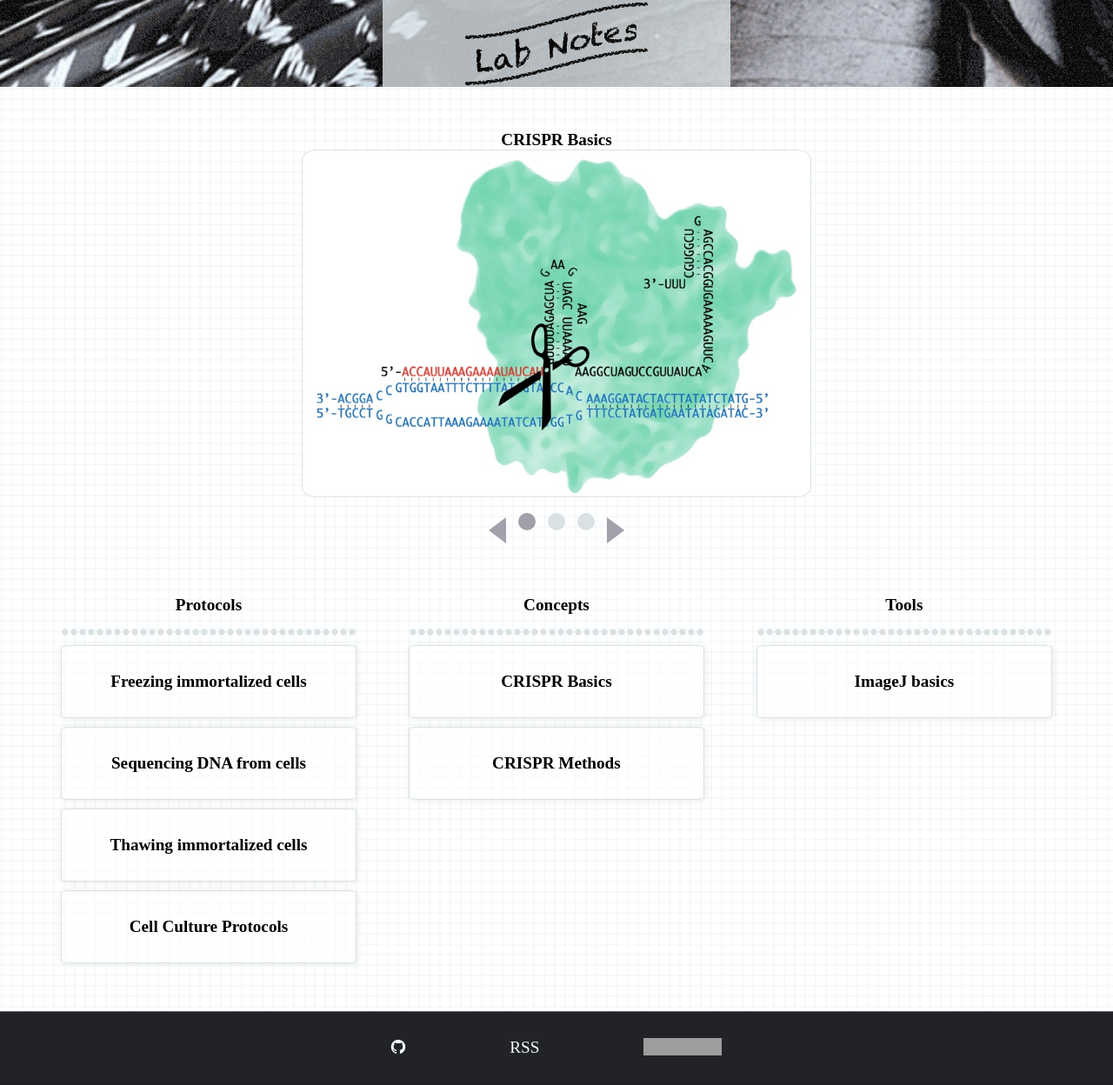
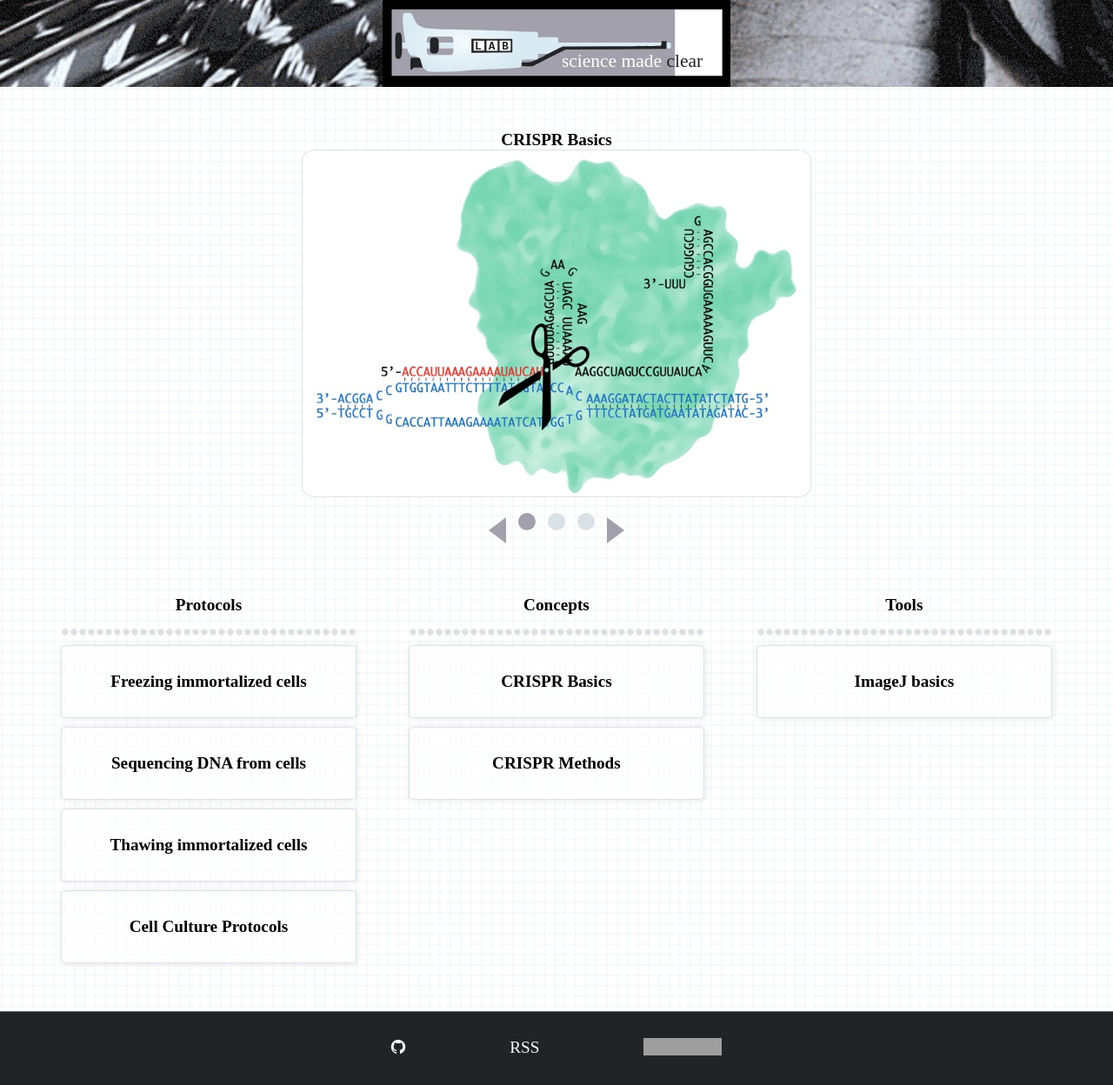
Before and after one commit to LeighHenderson/LeighHenderson.github.io, a Jekyll site: the page built from index.html, in a window 1280 px wide. Shown: the whole page at 87% size. Built offline with Jekyll 4.4.1, drawn with Linux system fonts in a browser that asks for light colours; grey boxes are pictures that could not be loaded.

Commit message:
Updated the logo by adding the by-line "science made clear."

```diff
--- a/_includes/header.html
+++ b/_includes/header.html
@@ -1,6 +1,6 @@
 <nav class="header"> <ul>
    <li class="logo"><a href={{ site.url }}>
-        <img src="{{ site.url }}/assets/logo.svg" alt="LCL pipettor logo">
+        <img src="{{ site.url }}/assets/logo_pipettor_LAB_science_made_clear_noborder.svg" alt="LAB pipettor logo">
     </a></li>
 
    <li><a href={{ site.url }}/concepts/>Concepts</a></li>
--- a/assets/css/home-page.css
+++ b/assets/css/home-page.css
@@ -49,8 +49,7 @@ main {
     background-repeat: repeat, repeat; } }
 
 .title {
-  background-color: #dae1e5;
-  opacity: 0.8;
+  background-color: black;
   margin: auto;
   height: 100%;
   width: 100%;
--- a/index.html
+++ b/index.html
@@ -11,7 +11,7 @@ stylesheets:
 
 <header class="crop-height">
     <div class="title">
-        <img src="/assets/logo_labnotes.gif" alt="Lab Notes Logo" style ="max-height:100%; display:block; margin:auto;">
+        <img src="/assets/logo_pipettor_LAB_science_made_clear_noborder.svg" alt="Lab Notes Logo" style ="max-height:100%; display:block; margin:auto;">
     </div>
 </header>
 
```
Also changed, not shown: Gemfile.lock, assets/logo_pipettor_LAB_science_made_clear_noborder.svg (added).
